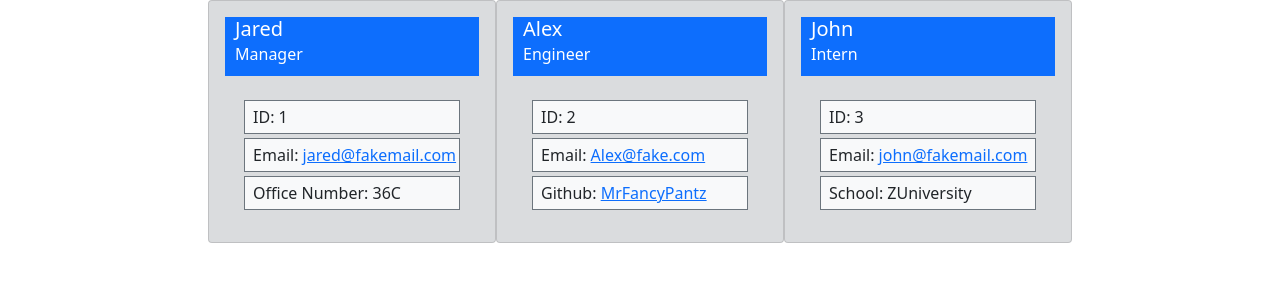
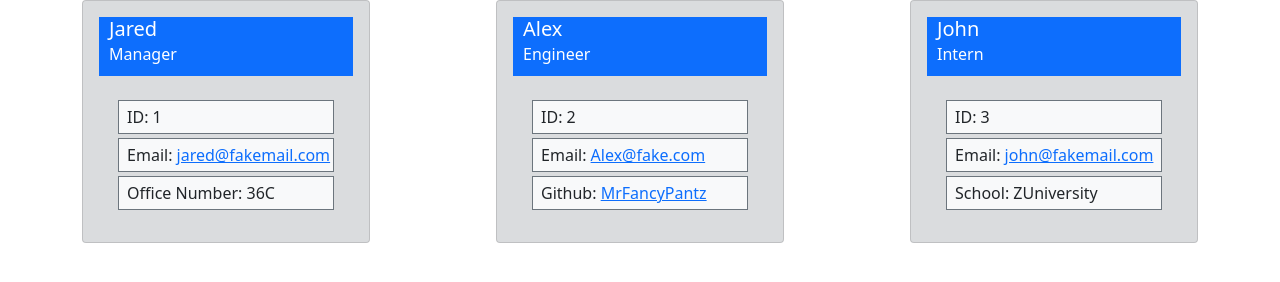
Before and after one commit to Tschram93/team-builder, a website: page temp/sandbox.html in a window 1280 px wide. Drawn offline with nearby package versions, Linux system fonts and the light colour scheme.

```diff
--- a/temp/sandbox.html
+++ b/temp/sandbox.html
@@ -19,7 +19,7 @@
 <body>
     <div class="container">
 
-        <div class="d-flex justify-content-center flex-wrap">
+        <div class="d-flex justify-content-center justify-content-between flex-wrap">
             <div class="card bg-secondary bg-opacity-25" style="width: 18rem;">
                 <div class="card-body">
                     <!-- Get the blue background top to take up entirety with no grey/whitespace -->
```
Also changed, not shown: dist/index.html.
